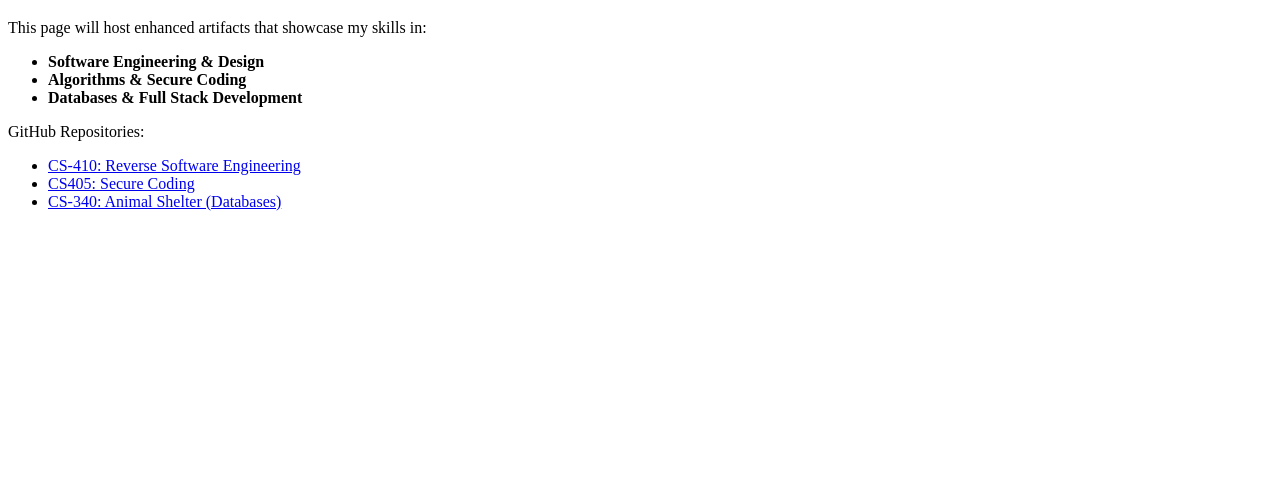
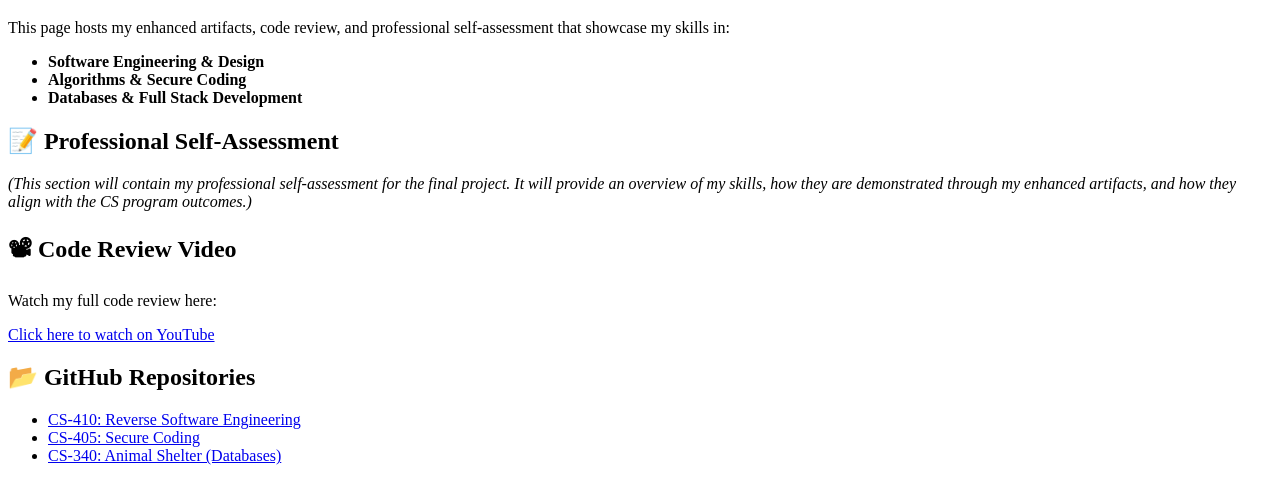
Before and after one commit to TakhaR1234/TakhaR1234.github.io, a plain HTML site: page index.html in a window 1280 px wide. Shown: the part 61-564 px from the top of the page. Drawn offline with Linux system fonts and the light colour scheme.

Commit message:
Update index.html

```diff
--- a/index.html
+++ b/index.html
@@ -5,19 +5,25 @@
 </head>
 <body>
     <h1>Welcome to My CS-499 Portfolio</h1>
-  <p>This page will host enhanced artifacts that showcase my skills in:</p>
+    <p>This page hosts my enhanced artifacts, code review, and professional self-assessment that showcase my skills in:</p>
     <ul>
         <li><strong>Software Engineering & Design</strong></li>
         <li><strong>Algorithms & Secure Coding</strong></li>
         <li><strong>Databases & Full Stack Development</strong></li>
     </ul>
 
-  <p>GitHub Repositories:</p>
+    <h2>📝 Professional Self-Assessment</h2>
+    <p><em>(This section will contain my professional self-assessment for the final project. It will provide an overview of my skills, how they are demonstrated through my enhanced artifacts, and how they align with the CS program outcomes.)</em></p>
+
+    <h2>📽 Code Review Video</h2>
+    <p>Watch my full code review here:</p>
+    <p><a href="https://youtu.be/m4YdT-U5Ozg" target="_blank">Click here to watch on YouTube</a></p>
+
+    <h2>📂 GitHub Repositories</h2>
     <ul>
         <li><a href="https://github.com/TakhaR1234/CS-410" target="_blank">CS-410: Reverse Software Engineering</a></li>
-  <li><a href="https://github.com/TakhaR1234/CS405" target="_blank">CS405: Secure Coding </a></li>
+        <li><a href="https://github.com/TakhaR1234/CS405" target="_blank">CS-405: Secure Coding</a></li>
         <li><a href="https://github.com/TakhaR1234/CS-340" target="_blank">CS-340: Animal Shelter (Databases)</a></li>
     </ul>
-
 </body>
 </html>
```
Lines whose indentation alone changed are shown as unchanged.
